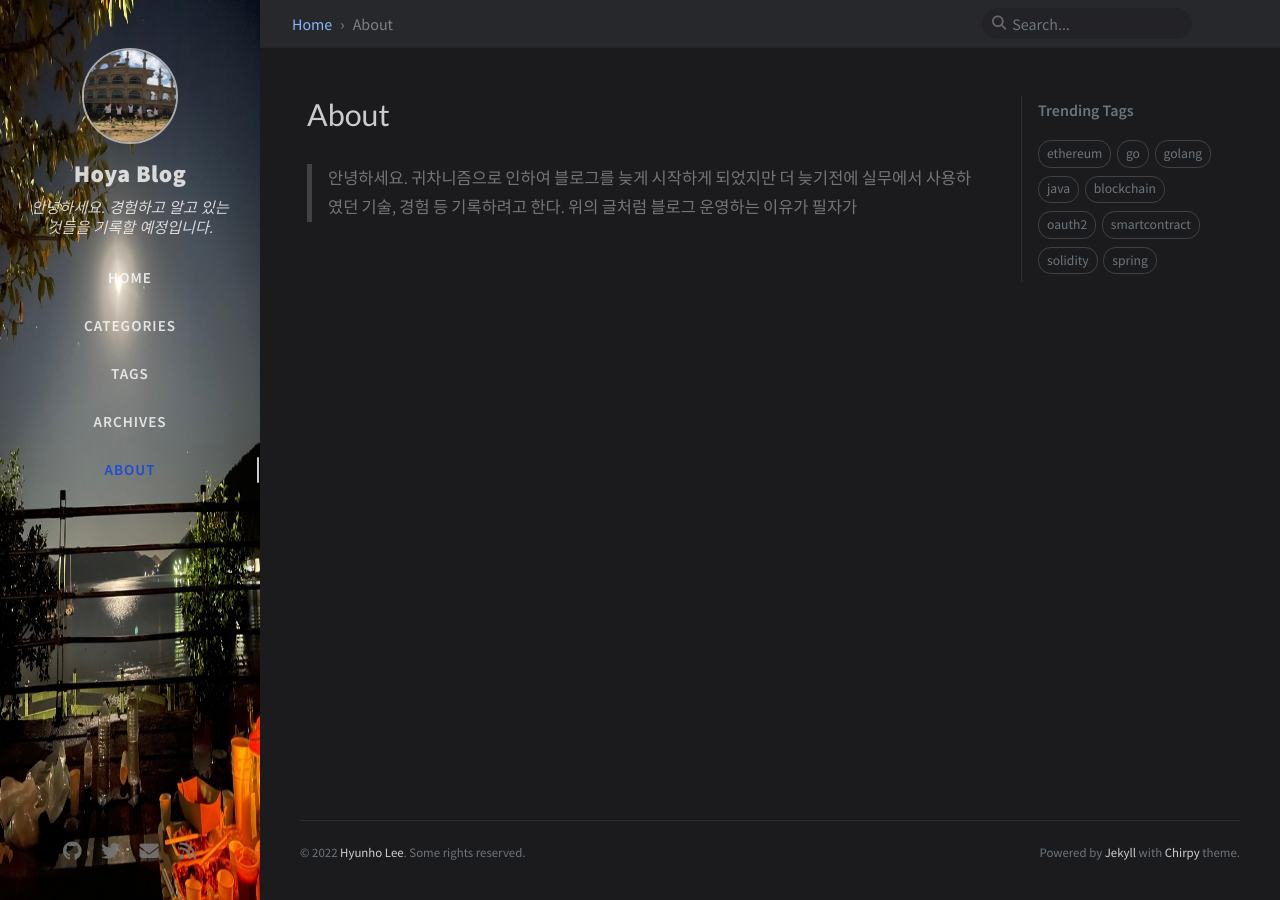
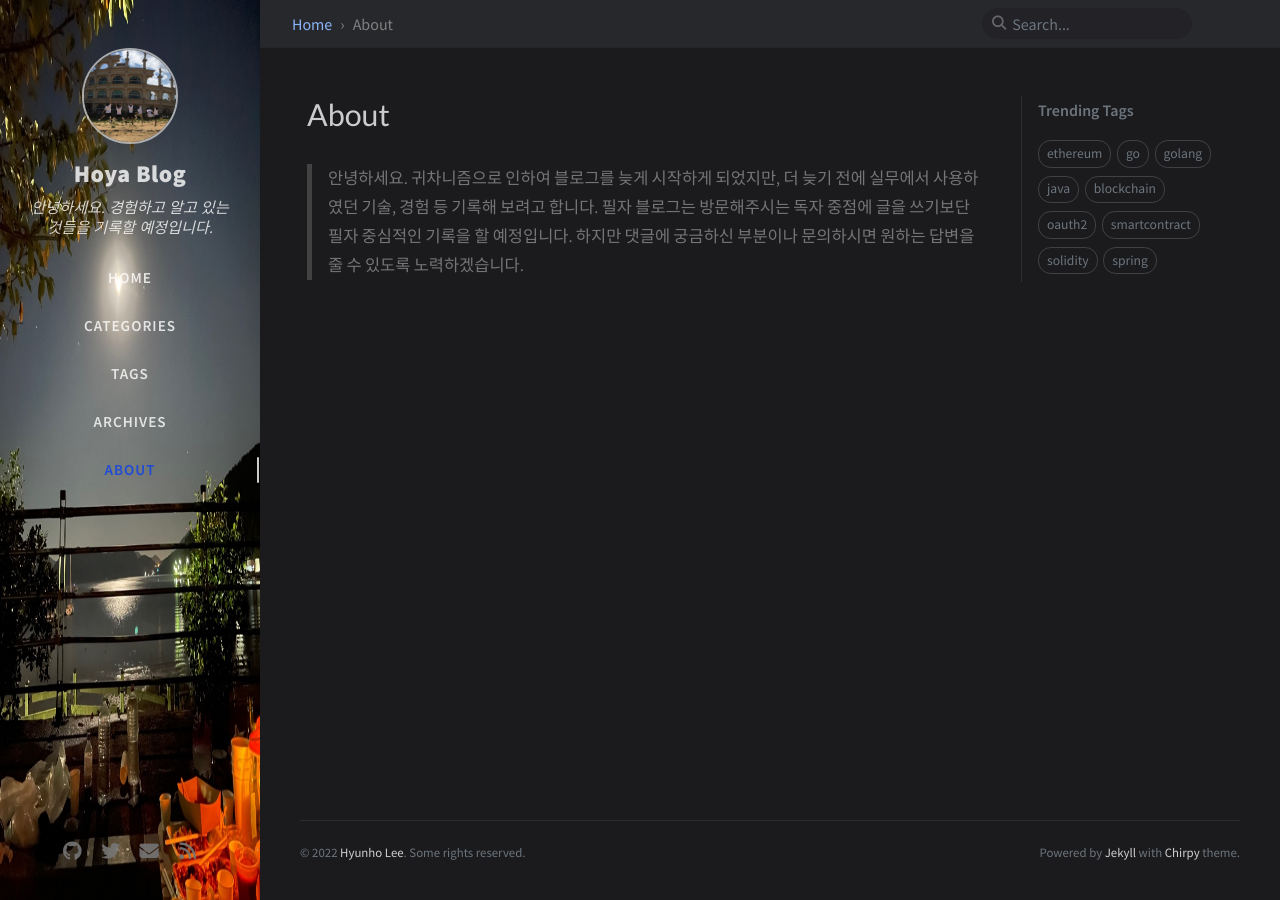
Before and after one commit to leehh312/leehh312.github.io, a Jekyll site: the page built from _tabs/about.md, in a window 1280 px wide. Built offline with Jekyll 4.4.1, drawn with Linux system fonts in a browser that asks for light colours; comment, search, counter and statistics services are not loaded.

Commit message:
About 업데이트

```diff
--- a/_tabs/about.md
+++ b/_tabs/about.md
@@ -4,5 +4,6 @@ icon: fas fa-info-circle
 order: 4
 ---
 
-> 안녕하세요. 귀차니즘으로 인하여 블로그를 늦게 시작하게 되었지만 더 늦기전에 실무에서 사용하였던 기술, 경험 등 기록하려고 한다.
-위의 글처럼 블로그 운영하는 이유가 필자가
+> 안녕하세요. 귀차니즘으로 인하여 블로그를 늦게 시작하게 되었지만, 더 늦기 전에 실무에서 사용하였던 기술, 경험 등 기록해 보려고 합니다.
+필자 블로그는 방문해주시는 독자 중점에 글을 쓰기보단 필자 중심적인 기록을 할 예정입니다. 하지만 댓글에 궁금하신 부분이나 문의하시면
+원하는 답변을 줄 수 있도록 노력하겠습니다.
```
